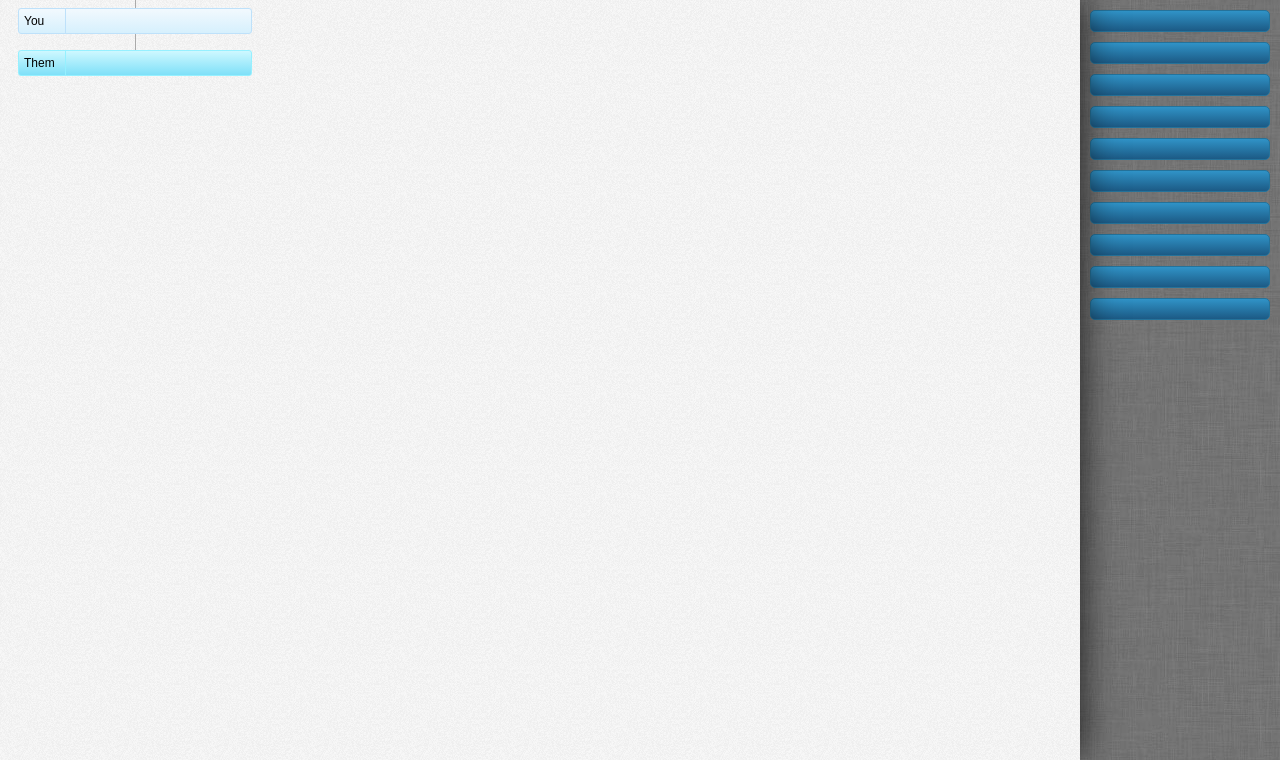
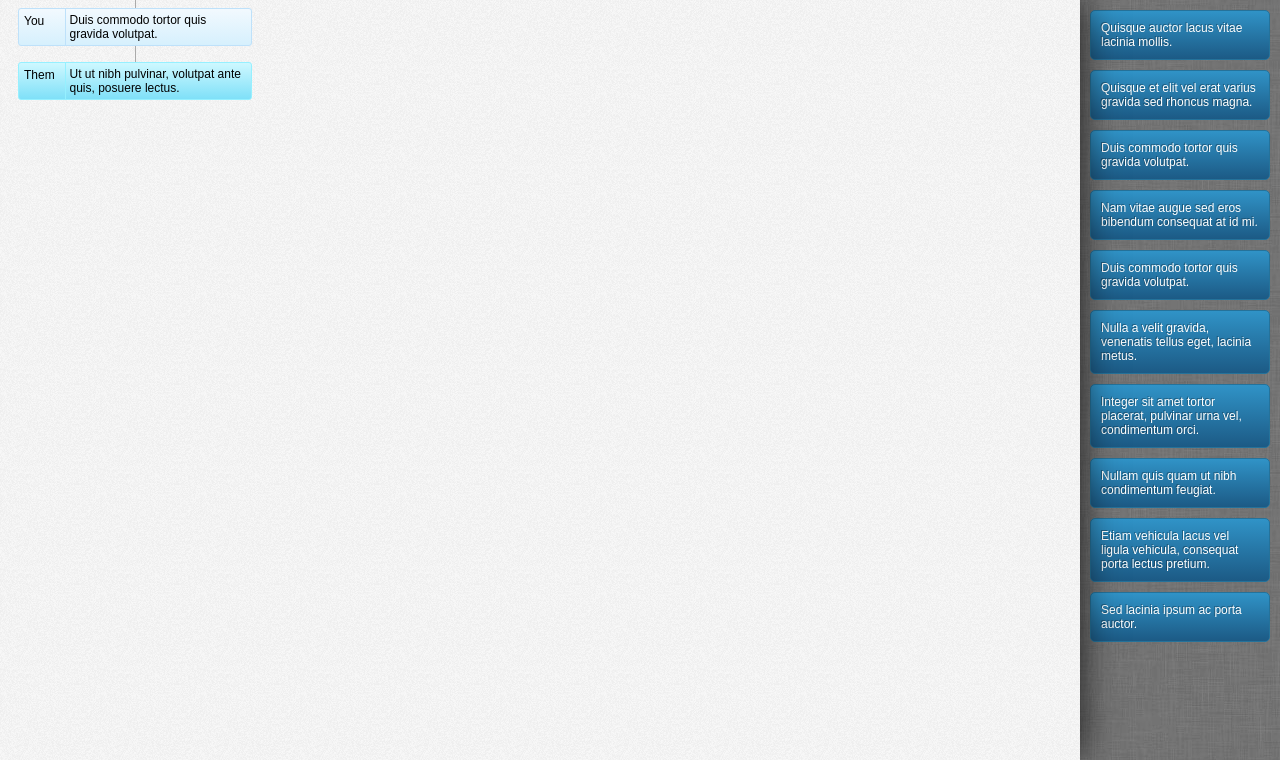
Before and after one commit to jpouellet/treechat, a website: page static/index.html in a window 1280 px wide. Shown: the part 40-800 px from the top of the page. Drawn offline with nearby package versions, Linux system fonts and the light colour scheme.

Commit message:
return the lorem

```diff
--- a/static/index.html
+++ b/static/index.html
@@ -47,7 +47,7 @@ function gen(parent, depth) {
 gen(data, 10);
 
 function getLorem() {
-	lorems[Math.floor(Math.random() * lorems.length)];
+	return lorems[Math.floor(Math.random() * lorems.length)];
 }
 
 // generate stack
```
